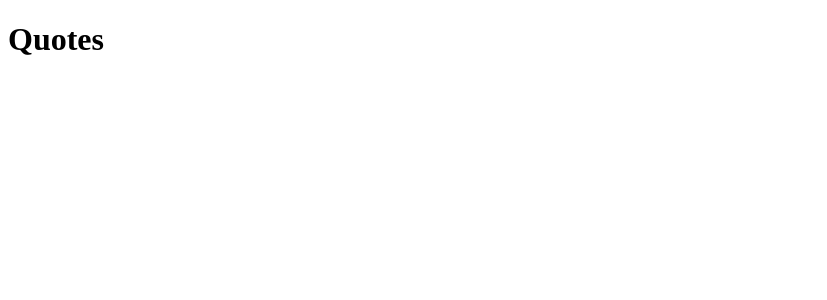
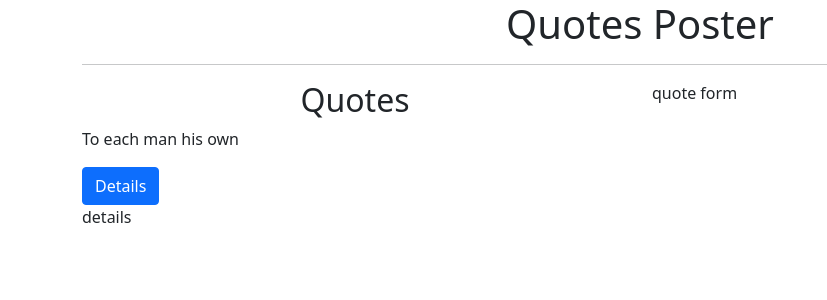
Before and after one commit to FidelisMomanyi/Quotes, an Angular app: page / in a window 1280 px wide. Shown: the top 300 px of the page, without its empty margins (0-827 px from the left). Built offline with nearby package versions, Linux system fonts and the light colour scheme.

Commit message:
update quotes template

```diff
--- a/src/app/quote/quote.component.html
+++ b/src/app/quote/quote.component.html
@@ -1,3 +1,25 @@
 <div class="container">
-  <h1 class="text-center">Quotes</h1>
+  <h1 class="text-center">Quotes Poster</h1>
+  <hr>
+
+  <div class="row">
+    <div class="col-md-6">
+      <h2 class="text-center">Quotes</h2>
+
+      <div *ngFor="let quote of quotes; let i=index">
+        <div id="{{i}}">
+          <p>{{quote.quote}}</p>
+        </div>
+        <button class="btn btn-primary" (click)="toggleDetails">Details</button>
+
+        <div>
+          details
+        </div>
+      </div>
+    </div>
+
+    <div class="col-md-6">
+      quote form
+    </div>
+  </div>
 </div>
--- a/src/styles.css
+++ b/src/styles.css
@@ -1 +1 @@
-/* You can add global styles to this file, and also import other style files */
+@import "~bootstrap/dist/css/bootstrap.css"
```
